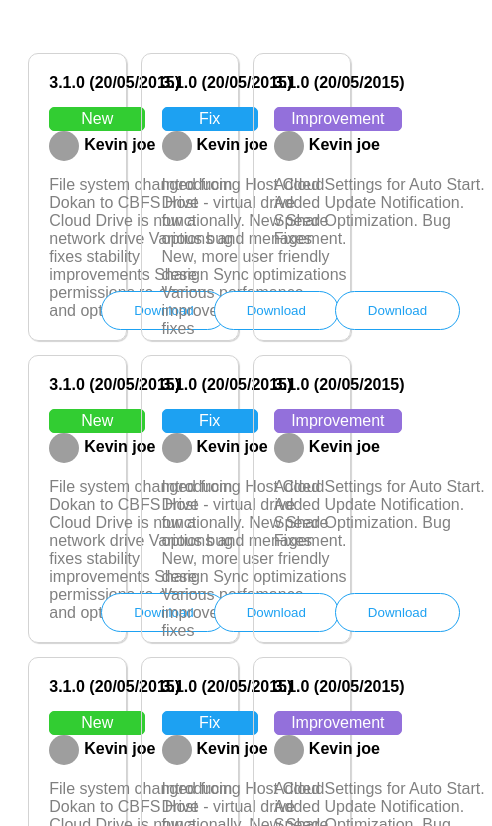
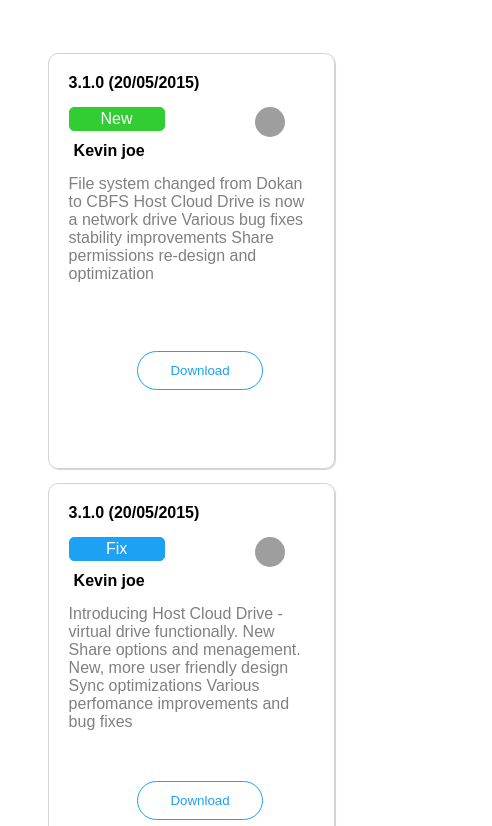
Before and after one commit to Florid11/First_Task, a React (Create React App) app: page / in a window 390 px wide. Shown: the part 938-1764 px from the top of the page, 492 px wide, since content can reach past the window. Built offline with nearby package versions, Linux system fonts and the light colour scheme; grey boxes are pictures that could not be loaded.

Commit message:
Page made Responsive

```diff
--- a/src/components/list.module.css
+++ b/src/components/list.module.css
@@ -85,3 +85,57 @@
     color: #ffffff;
     background-color: #1DA1F2;
 }
+
+@media all and (max-width: 1328px) {
+    .layout{
+        width: 38%;
+        margin-left: 8%;
+    }
+}
+@media all and (max-width: 864px){
+    .layout{
+        height: 24rem;
+    }
+
+    .btn_down{
+        margin-top: 4rem;
+        margin-left: 23%;
+    }
+
+    .btn,
+    .btn_g,
+    .btn_p{
+        margin-bottom: 5px;
+    }
+}
+
+@media all and (max-width: 716px){
+
+    .layout{
+        height: 26rem;
+        width: 40%;
+    }
+
+}
+
+@media all and (max-width: 672px){
+    .layout{
+        width: 76%;
+    }
+
+    .btn_down{
+        margin-left: 32%;
+        margin-top: 25%;
+    }
+}
+
+
+@media all and (max-width: 595px){
+    .layout{
+        width: 82%;
+    }
+
+    .btn_down{
+        margin-left: 28%;
+    }
+}
```
